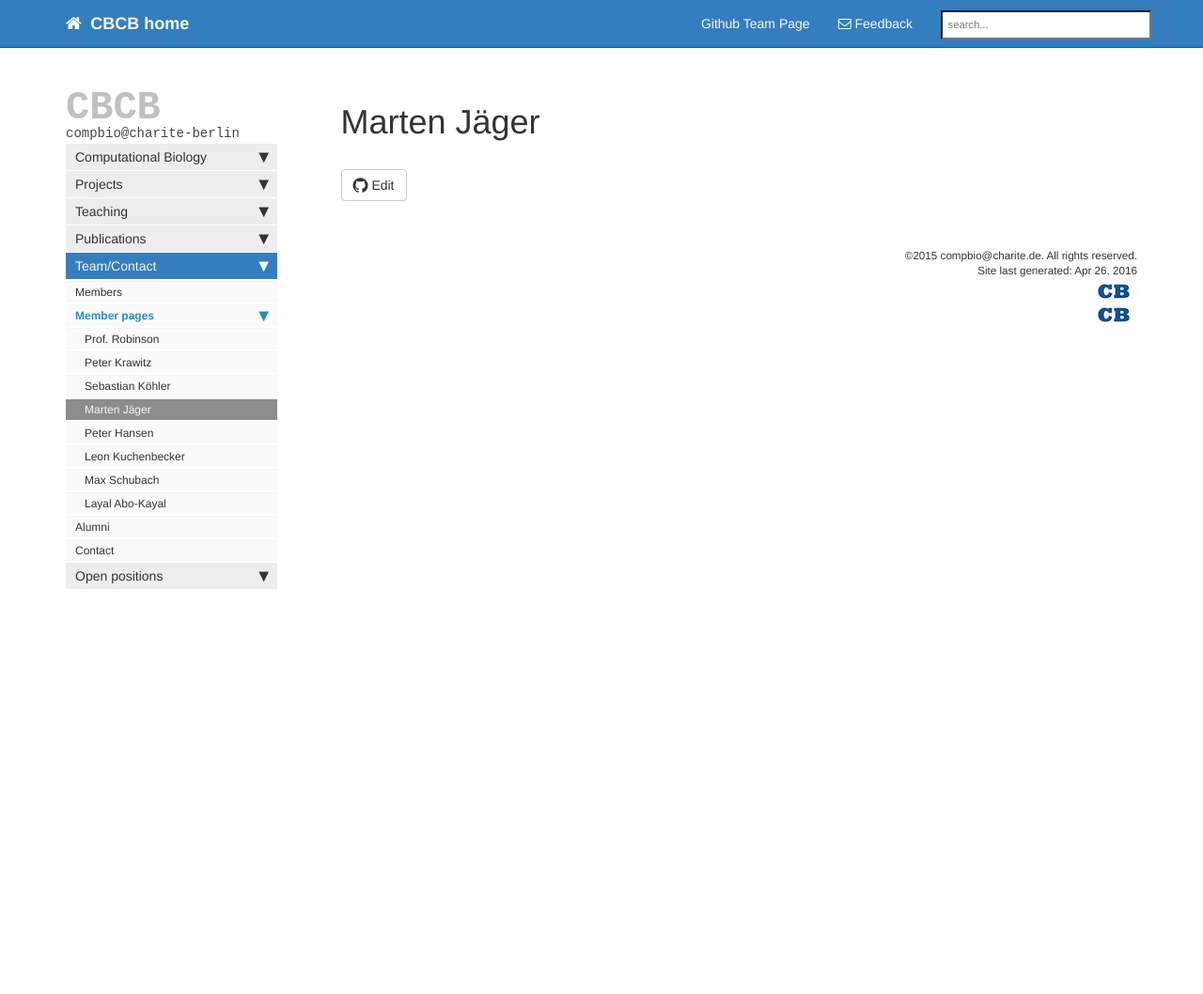
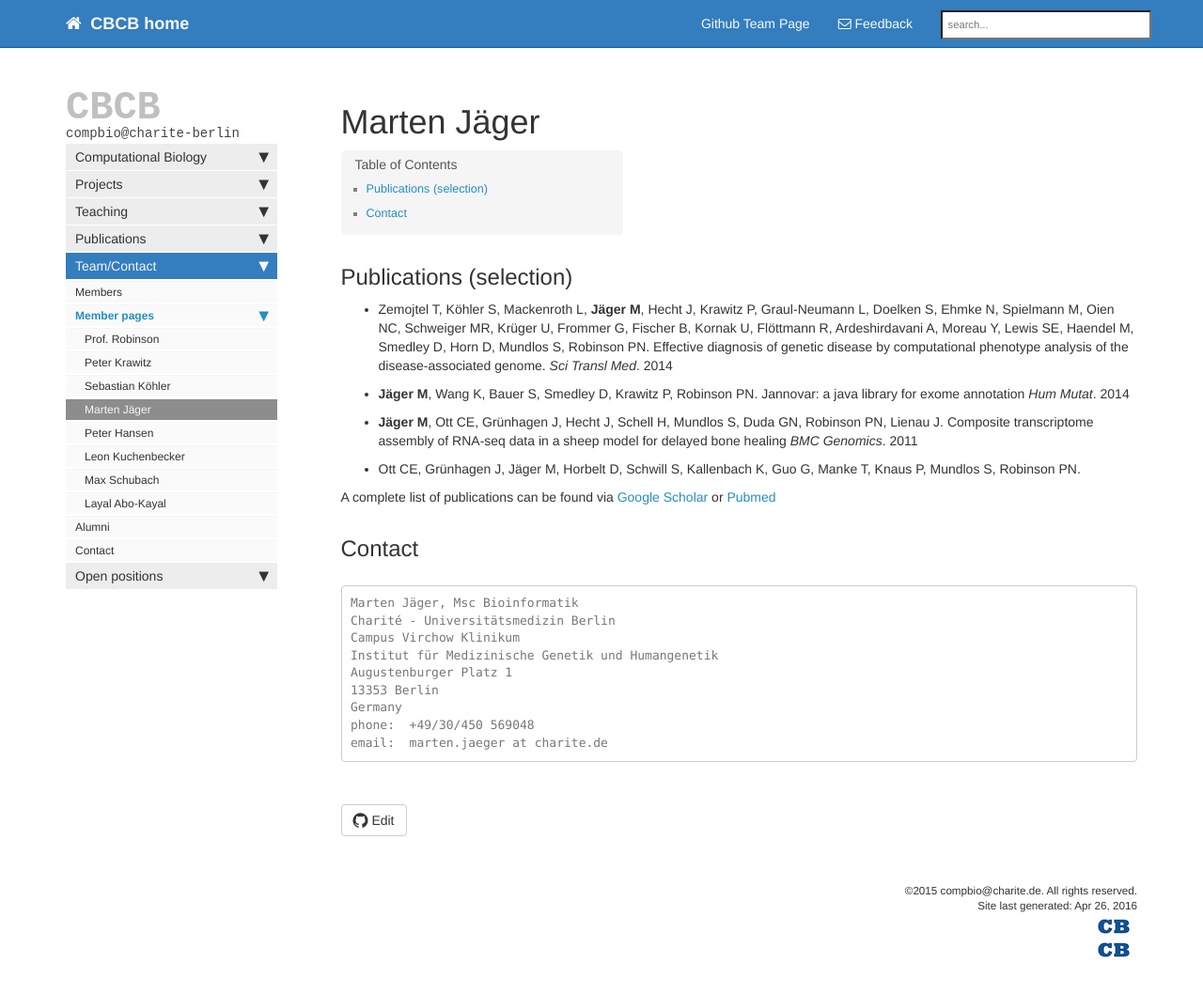
Before and after one commit to charite/charite.github.io, a Jekyll site: the page built from team_jaeger.md, in a window 1280 px wide and 1083 px high. Shown: the top 1058 px of the window at 94% size. Built offline with Jekyll 4.4.1, drawn with Linux system fonts in a browser that asks for light colours; nearby versions of some CDN libraries; library files that are not in the unit come from our copies; comment, search, counter and statistics services are not loaded.

Commit message:
Update team_jaeger.md

````diff
--- a/team_jaeger.md
+++ b/team_jaeger.md
@@ -1,3 +1,24 @@
 ---
 title: Marten Jäger
 ---
+
+## Publications (selection)
+* Zemojtel T, Köhler S, Mackenroth L, **Jäger M**, Hecht J, Krawitz P, Graul-Neumann L, Doelken S, Ehmke N, Spielmann M, Oien NC, Schweiger MR, Krüger U, Frommer G, Fischer B, Kornak U, Flöttmann R, Ardeshirdavani A, Moreau Y, Lewis SE, Haendel M, Smedley D, Horn D, Mundlos S, Robinson PN. Effective diagnosis of genetic disease by computational phenotype analysis of the disease-associated genome. *Sci Transl Med*. 2014
+* **Jäger M**, Wang K, Bauer S, Smedley D, Krawitz P, Robinson PN. Jannovar: a java library for exome annotation *Hum Mutat*. 2014
++ **Jäger M**, Ott CE, Grünhagen J, Hecht J, Schell H, Mundlos S, Duda GN, Robinson PN, Lienau J. Composite transcriptome assembly of RNA-seq data in a sheep model for delayed bone healing *BMC Genomics*. 2011
++ Ott CE, Grünhagen J, Jäger M, Horbelt D, Schwill S, Kallenbach K, Guo G, Manke T, Knaus P, Mundlos S, Robinson PN.
+
+A complete list of publications can be found via [Google Scholar](https://scholar.google.com/citations?user=gcv8LpcAAAAJ) or [Pubmed](http://www.ncbi.nlm.nih.gov/pubmed/?term=Marten+J%C3%A4ger)
+
+## Contact
+```
+Marten Jäger, Msc Bioinformatik
+Charité - Universitätsmedizin Berlin
+Campus Virchow Klinikum
+Institut für Medizinische Genetik und Humangenetik
+Augustenburger Platz 1
+13353 Berlin
+Germany
+phone:  +49/30/450 569048
+email:  marten.jaeger at charite.de
+```
````
